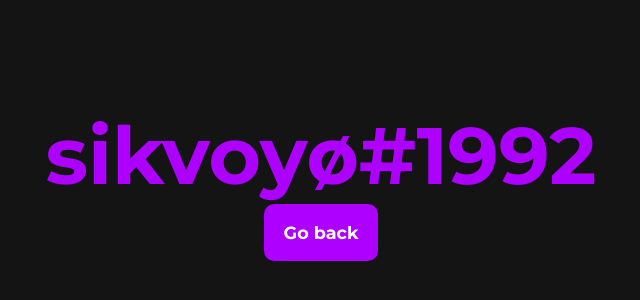
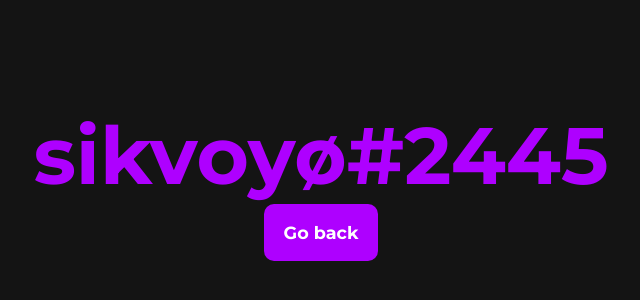
Before and after one commit to Sikvoyo/sikvoyo-website, a React (Create React App) app: page /discord in a window 1280 px wide. Shown: the part 216-516 px from the top of the page, without its empty margins (319-959 px from the left). Built offline with nearby package versions, Linux system fonts and the light colour scheme.

Commit message:
changed discord tag

```diff
--- a/src/pages/Discord.jsx
+++ b/src/pages/Discord.jsx
@@ -9,7 +9,7 @@ const Discord = (props) => {
    return(
    <>
       <div id='discordContainer'>
-         <h1 id='discordH1'>sikvoyø#1992</h1>
+         <h1 id='discordH1'>sikvoyø#2445</h1>
          <Button buttonText="Go back" click={navigateHome}/>
       </div>
    </>
```
